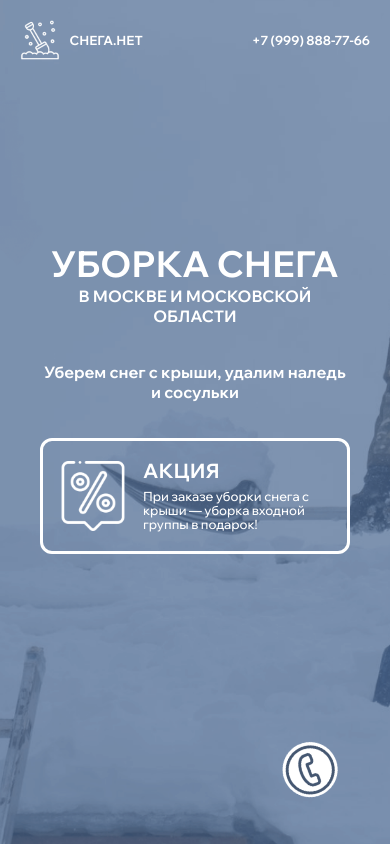
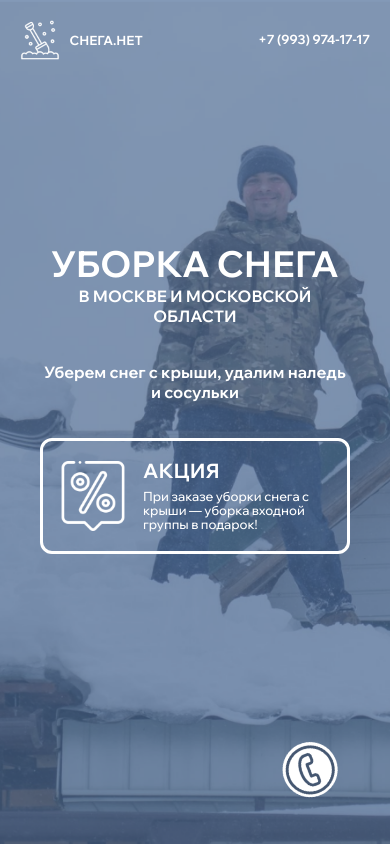
Before and after one commit to aleriiu/snega.net, a plain HTML site: page index.html in a window 390 px wide. Shown: the top 846 px of the page. Drawn offline with Linux system fonts and the light colour scheme.

Commit message:
added links for socials and mobile bg

```diff
--- a/index.html
+++ b/index.html
@@ -38,7 +38,7 @@
                 <img class="header-logo_img" src="./images/logo.png" alt="Лого">
                 <p class="header-logo_text">СНЕГА.НЕТ</p>
             </div>
-            <p class="header-logo_text">+7 (999) 888-77-66</p>
+            <a class="header-logo_text" href="tel:+79939741717">+7 (993) 974-17-17</a>
         </header>
         <section class="section hero">
             <div class="hero-titles">
@@ -100,9 +100,9 @@
         </ul>
     </section>
     <footer class="footer">
-        <a class="socials" href="#"><img src="./images/telephone.png" alt="Иконка телефона"></a>
-        <a class="socials" href="#"><img src="./images/tg.png" alt="Иконка Телеграм"></a>
-        <a class="socials" href="#"><img src="./images/watsapp.png" alt="Иконка Вотсапп"></a>
+        <a class="socials" href="tel:+79939741717"><img src="./images/telephone.png" alt="Иконка телефона"></a>
+        <a class="socials" href="https://t.me/+79939741717"><img src="./images/tg.png" alt="Иконка Телеграм"></a>
+        <a class="socials" href="https://wa.me/79939741717"><img src="./images/watsapp.png" alt="Иконка Вотсапп"></a>
         <button class="footer-btn"><img class="footer-btn-img" src="./images/button-fixed.png"
                 alt="Иконка телефона"></button>
     </footer>
--- a/style.css
+++ b/style.css
@@ -3,6 +3,14 @@
     margin: 0;
     padding: 0;
     font-family: 'Wix Madefor Display', sans-serif;
+}
+
+a:hover {
+    cursor: pointer;
+}
+
+a {
+    text-decoration: none;
 }
 
 .hero-bg-container {
@@ -38,6 +46,19 @@
     color: #ffffff;
     font-size: 2rem;
     font-weight: 700;
+}
+
+header a::after {
+    display: block;
+    content: '';
+    border-bottom: solid 2px #ffffff;
+    transform: scaleX(0);
+    transition: transform 250ms ease-in-out;
+
+}
+
+header a:hover::after {
+    transform: scaleX(1);
 }
 
 /* hero */
@@ -246,6 +267,7 @@ title {
     0% {
         transform: rotate(0);
     }
+
     100% {
         transform: rotate(30deg);
     }
@@ -264,7 +286,7 @@ title {
 }
 
 .footer:hover .socials,
-.footer:active .socials{
+.footer:active .socials {
     opacity: 1;
 }
 
@@ -405,6 +427,11 @@ title {
         padding: 1.25rem;
     }
 
+    .hero-bg-container {
+        background-image: url(./images/bg_mob.png);
+        background-position: bottom center;
+    }
+
     .header-logo {
         gap: 0.6rem;
     }
```
Also changed, not shown: images/bg_mob.png (added).
